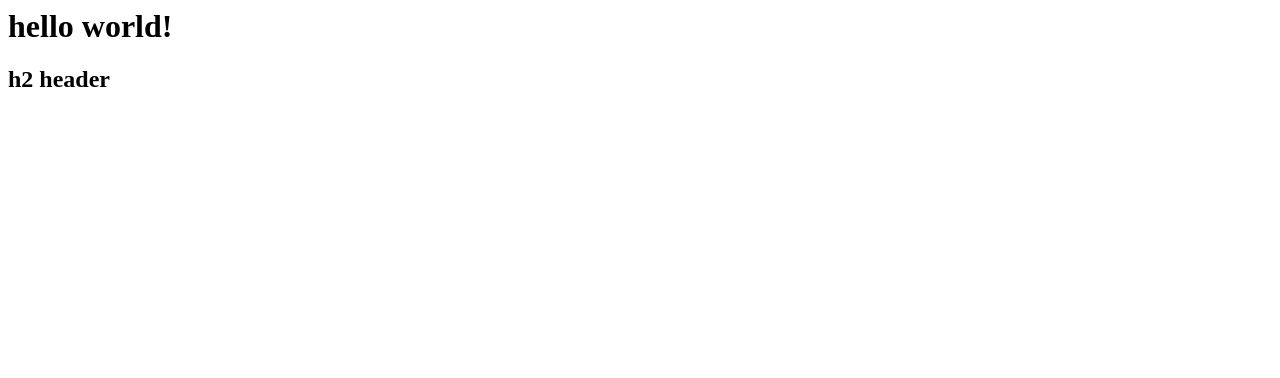
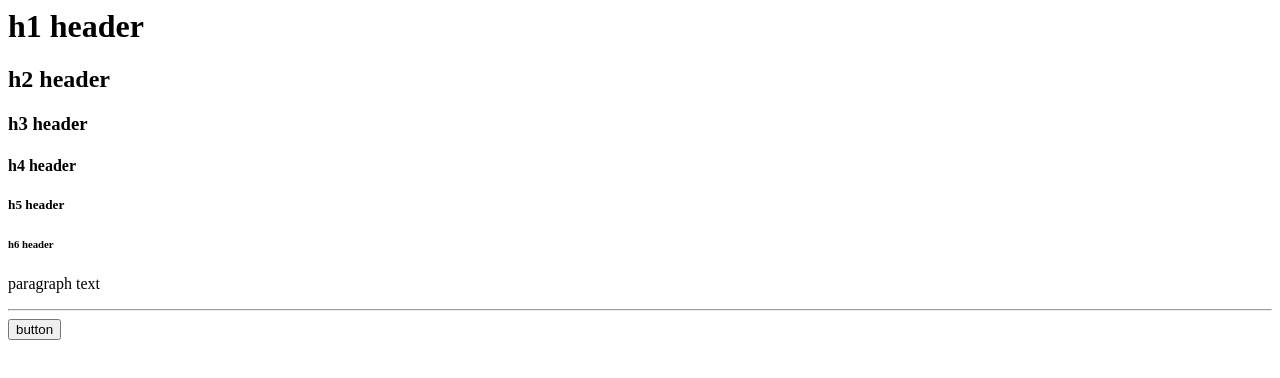
Before and after one commit to RKMaria/August-20, a plain HTML site: page index.html in a window 1280 px wide. Drawn offline with Linux system fonts and the light colour scheme.

Commit message:
Update index.html

```diff
--- a/index.html
+++ b/index.html
@@ -1,2 +1,12 @@
-<h1>hello world!</h1>
+<h1>h1 header</h1>
 <h2>h2 header</h2>
+<h3>h3 header</h3>
+<h4>h4 header</h4>
+<h5>h5 header</h5>
+<h6>h6 header</h6>
+
+<p>paragraph text</p>
+
+<hr />
+
+<button>button</button>
```
